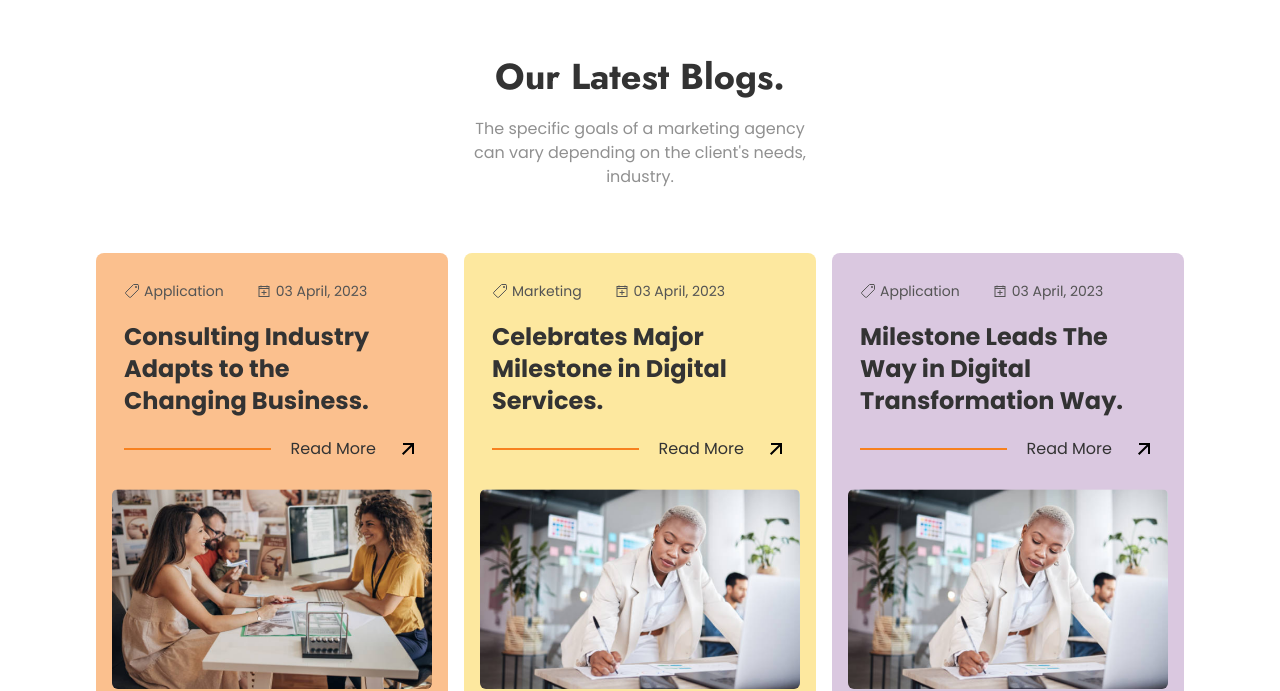
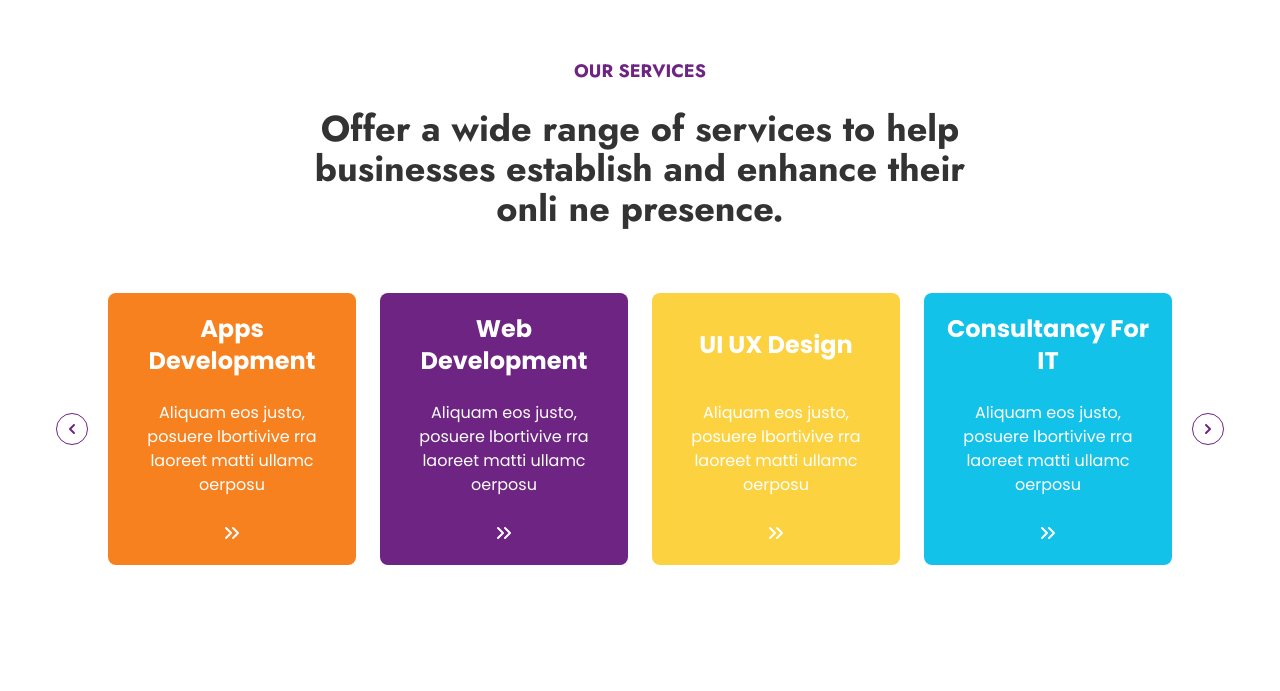
Before and after one commit to MuhammadBilal-arch/codebudz, a Next.js app: page / in a window 1280 px wide. Shown: the part 1438-2129 px from the top of the page. Built offline with nearby package versions, Linux system fonts and the light colour scheme.

Commit message:
added: minor fixes

```diff
--- a/app/components/blogs.jsx
+++ b/app/components/blogs.jsx
@@ -20,7 +20,7 @@ const Blogs = () => {
     {
       type: "Application",
       title: "Milestone Leads The Way in Digital Transformation Way.",
-      image: ASSETS.BLOGS.BLOG_2.src,
+      image: ASSETS.BLOGS.BLOG_3.src,
       background: "bg-primary bg-opacity-25",
     },
   ];
--- a/app/page.js
+++ b/app/page.js
@@ -4,6 +4,7 @@ import Footer from "@/components/footer";
 import Companies from "@/app/components/companies";
 import AboutCompany from "./components/aboutCompany";
 import Blogs from "./components/blogs";
+import Services from "@/components/carousels/services";
 
 export default function Home() {
   return (
@@ -12,6 +13,7 @@ export default function Home() {
       <MainCarousel/>
       <Companies/>
       <AboutCompany/>
+      <Services/>
       <Blogs/>
       <Footer/>
     </div>
--- /dev/null
+++ b/components/carousels/services.jsx
@@ -0,0 +1,139 @@
+"use client";
+import React, { memo, useRef } from "react";
+import Slider from "react-slick";
+import "slick-carousel/slick/slick.css";
+import "slick-carousel/slick/slick-theme.css";
+import { HiChevronLeft, HiChevronRight } from "react-icons/hi";
+import { FiChevronsRight } from "react-icons/fi";
+
+const Services = () => {
+  const sliderRef = useRef(null);
+
+  const LANGUAGES = [
+    {
+      heading: "Apps Development",
+      desc: "Aliquam eos justo, posuere lbortivive rra laoreet matti ullamc oerposu",
+      background: "bg-secondary",
+    },
+    {
+      heading: "Web Development",
+      desc: "Aliquam eos justo, posuere lbortivive rra laoreet matti ullamc oerposu",
+      background: "bg-primary",
+    },
+    {
+      heading: "UI UX Design",
+      desc: "Aliquam eos justo, posuere lbortivive rra laoreet matti ullamc oerposu",
+      background: "bg-yellow",
+    },
+    {
+      heading: "Consultancy For IT",
+      desc: "Aliquam eos justo, posuere lbortivive rra laoreet matti ullamc oerposu",
+      background: "bg-blue-light",
+    },
+  ];
+
+  const settings = {
+    dots: false,
+    infinite: true,
+    speed: 500,
+    slidesToShow: 4,
+    slidesToScroll: 1,
+    responsive: [
+      {
+        breakpoint: 1300,
+        settings: {
+          slidesToShow: 4,
+        },
+      },
+      {
+        breakpoint: 1000,
+        settings: {
+          slidesToShow: 2,
+        },
+      },
+      {
+        breakpoint: 600,
+        settings: {
+          slidesToShow: 2,
+        },
+      },
+      {
+        breakpoint: 480,
+        settings: {
+          slidesToShow: 1,
+        },
+      },
+    ],
+  };
+
+  const handlePrevClick = () => {
+    if (sliderRef.current) {
+      sliderRef.current.slickPrev();
+    }
+  };
+
+  const handleNextClick = () => {
+    if (sliderRef.current) {
+      sliderRef.current.slickNext();
+    }
+  };
+
+  return (
+    <div
+      id="services"
+      className="bg-gray-extralight  text-center space-y-16 p-5 md:p-10 lg:p-24 overflow-hidden text-purple-primary"
+    >
+      <div>
+        <div className="w-10/12 mx-auto text-center flex flex-col items-center justify-center jost-family space-y-6">
+          <div className="text-sm md:text-base lg:text-lg font-bold text-primary uppercase">
+            Our services
+          </div>
+          <div className="text-xl md:text-2xl lg:text-4xl font-semibold leading-12 text-black-text w-9/12">
+            Offer a wide range of services to help businesses establish and
+            enhance their onli ne presence.
+          </div>
+        </div>
+      </div>
+      <div className="relative">
+        <Slider {...settings} ref={sliderRef}>
+          {LANGUAGES.map((items, index) => (
+            <div className={`group rounded-lg px-3 text-center`} key={index}>
+              <div
+                className={`${items.background} min-h-[250px] cursor-pointer inset-0 p-5 h-full rounded-lg transition duration-300 delay-150 z-10`}
+              >
+                <div className="text-center space-y-6 flex flex-col items-center justify-center">
+                  <div
+                    className="font-semibold h-16 flex items-center justify-center
+                                     text-white text-sm md:text-base lg:text-xl xl:text-2xl"
+                  >
+                    {items.heading}
+                  </div>
+                  <div className="text-xs text-white font-light md:text-sm lg:text-base">
+                    {items.desc}
+                  </div>
+                  <div className="text-white text-2xl text-center mx-auto">
+                    <FiChevronsRight />
+                  </div>
+                </div>
+              </div>
+            </div>
+          ))}
+        </Slider>
+        <div
+          className="absolute border border-primary top-1/2 transform -translate-y-1/2 -left-6 md:-left-10 cursor-pointer h-8 w-8 rounded-full  text-primary flex items-center justify-center text-xl"
+          onClick={handlePrevClick}
+        >
+          <HiChevronLeft />
+        </div>
+        <div
+          className="absolute border border-primary top-1/2 transform -translate-y-1/2 -right-6 md:-right-10 cursor-pointer h-8 w-8 rounded-full bg-aqua text-primary flex items-center justify-center text-xl"
+          onClick={handleNextClick}
+        >
+          <HiChevronRight />
+        </div>
+      </div>
+    </div>
+  );
+};
+
+export default memo(Services);
--- a/components/footer/index.jsx
+++ b/components/footer/index.jsx
@@ -46,7 +46,7 @@ const Footer = () => {
             </li>
           </ul>
         </div>
-        <div className="text-white space-y-6 flex flex-col  text-left ">
+        <div className="text-white space-y-6 flex flex-col  text-left items-center lg:items-start ">
           <div className="font-semibold text-sm text-secondary uppercase">
             help
           </div>
--- a/tailwind.config.js
+++ b/tailwind.config.js
@@ -73,6 +73,10 @@ module.exports = {
         "accordion-down": "accordion-down 0.2s ease-out",
         "accordion-up": "accordion-up 0.2s ease-out",
       },
+      lineHeight: {
+        'extra-loose': '2.5',
+        '12': '3rem',
+      }
     },
   },
   plugins: [require("tailwindcss-animate")],
```
